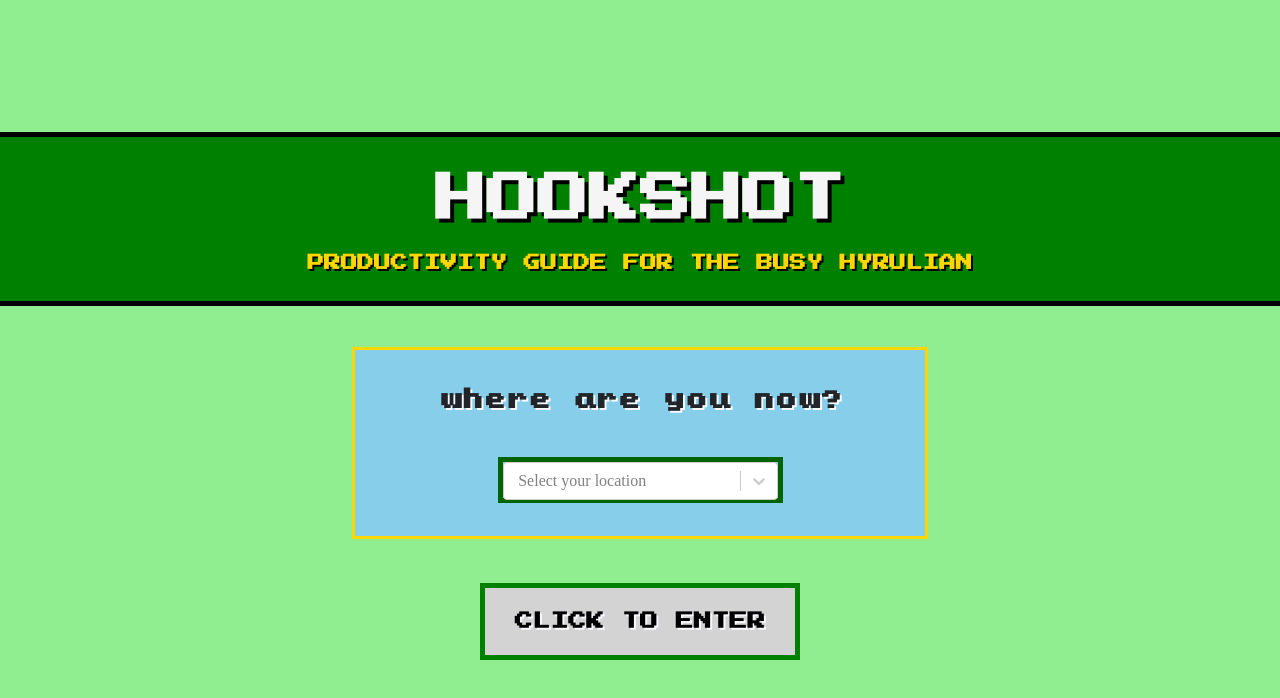
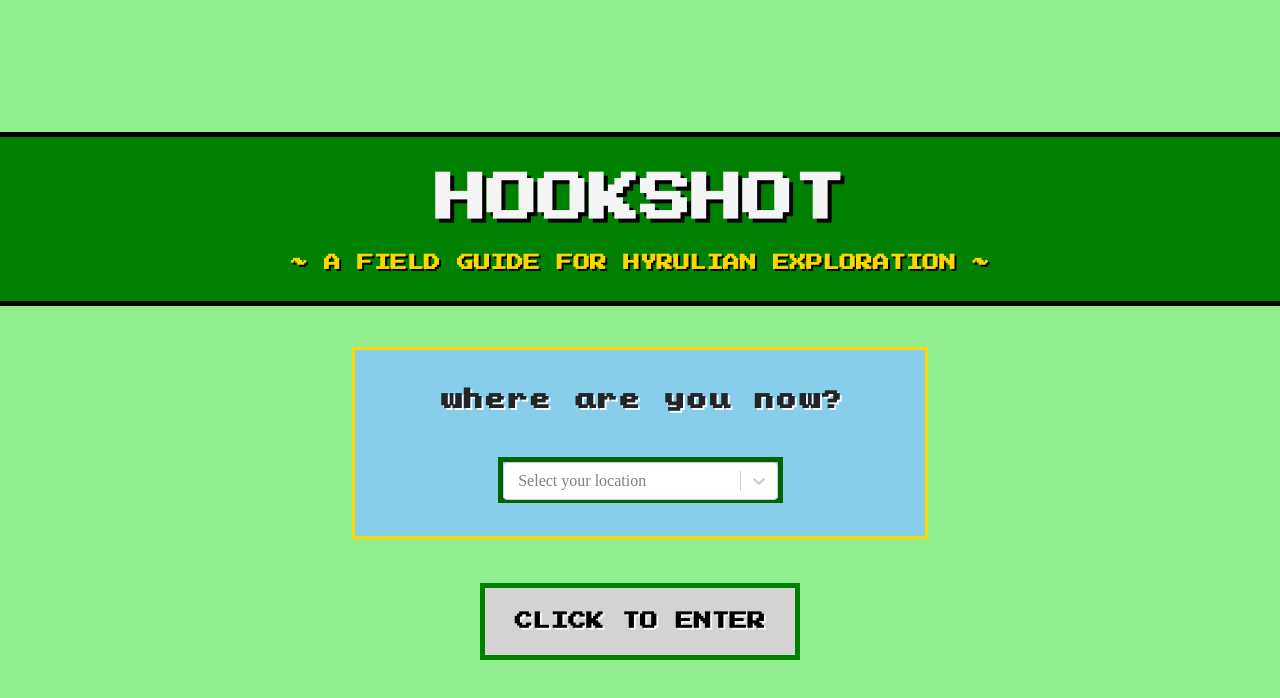
Before and after one commit to pcmueller/hookshot, a React (Create React App) app: page / in a window 1280 px wide. Shown: the top 698 px of the page. Built offline with nearby package versions, Linux system fonts and the light colour scheme; no server answers.

Commit message:
Create Results files and connect to related components

```diff
--- a/src/components/App/App.js
+++ b/src/components/App/App.js
@@ -4,6 +4,7 @@
 import locationData from '../../datasets/locations';
 import Entry from '../EntryPage/Entry';
 import Main from '../MainPage/Main';
+import Results from '../ResultsPage/Results';
 
 class App extends Component {
   constructor() {
@@ -72,10 +73,18 @@
                 assignLocation={this.assignLocation}
               />
             </Route>
-            <Route exact path='/home/:id' render={({ match }) =>
+            <Route exact path='/home/:id'
+                  render={({ match }) =>
               <Main
                 location={match.params.id}
                 handleClick={this.handleGoalClick}
+              />
+            }>
+            </Route>
+            <Route exact path='/results/:category'
+                  render={({ match }) =>
+              <Results
+                category={match.params.id}
               />
             }>
             </Route>
--- a/src/components/EntryPage/Entry.js
+++ b/src/components/EntryPage/Entry.js
@@ -28,7 +28,7 @@
       <header className='header'>
         <h1>HOOKSHOT</h1>
         <h4>
-          PRODUCTIVITY GUIDE FOR THE BUSY HYRULIAN
+          ~ A FIELD GUIDE FOR HYRULIAN EXPLORATION ~
         </h4>
       </header>
       <form className='form-container'>
--- /dev/null
+++ b/src/components/ResultsPage/Results.js
@@ -0,0 +1,19 @@
+import React, { useState, useEffect } from 'react';
+import { Link } from 'react-router-dom';
+import categories from '../../datasets/categories';
+import utils from '../../utilities/utils';
+
+function Results({}) {
+
+
+  return (
+    <main className='results-page'>
+
+
+
+
+    </main>
+  )
+}
+
+export default Results;
--- a/src/index.scss
+++ b/src/index.scss
@@ -3,3 +3,4 @@
 @import './components/App/_app';
 @import './components/EntryPage/_entry';
 @import './components/MainPage/_main';
+@import './components/ResultsPage/_results';
```
Also changed, not shown: src/components/ResultsPage/_results.scss (added).
